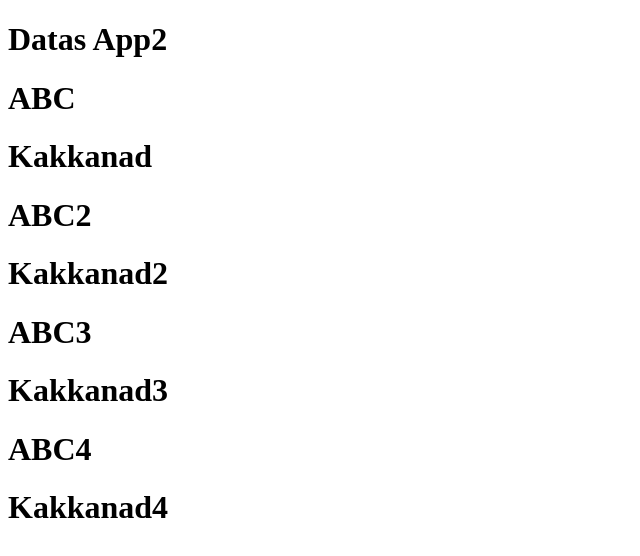
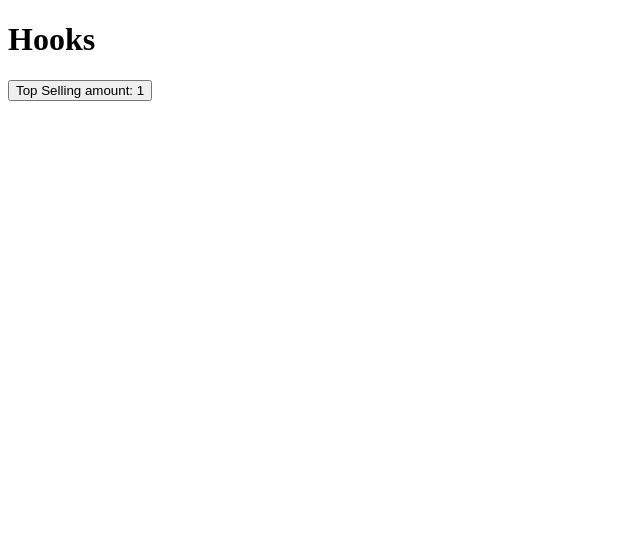
Before and after one commit to AnsaAli/basics-frontend, a React (Vite) app in the folder 5.npm-parcel/: page / in a window 1280 px wide. Shown: the top 556 px of the page, without its empty margins (0-640 px from the left). Built offline with nearby package versions, Linux system fonts and the light colour scheme.

Commit message:
add useState

```diff
--- a/5.npm-parcel/App.js
+++ b/5.npm-parcel/App.js
@@ -1,89 +1,16 @@
 import React from "react";
-import ReactDOM from "react-dom/client";
+import ReactDOM from "react-dom";
+import Component1 from "./component/Component1";
 
-//React element
-const heading = (<h1>Hello React Element</h1>);
+const App = () => {
+  return (
+    <div>
+      <h1>Hooks</h1>
+      <Component1/>
+    </div>
 
-//React component: funtion will return a react elemet/jsx
-const HeadingComponent = () => {
-  return <h1>Hello from React Component</h1>;
+  );
 };
 
-//can also write
-const HeadingComponent2 = ()=>(
-    <div>
-        <h1>Hello from HeadingComponent2</h1>
-    </div>
-)
-
-//need to pass this as a props in Demo comoponet
-let resObj = {
-    resName : 'ABC',
-    place: 'Kakkanad'
-}
-
-const Demo= (props)=>{
- const {data} = props
-    return(
-        <div>
-            <h1>{data.resName}</h1>
-            <h1>{data.place}</h1>
-        </div>
-    )
-}
-const App=()=>{
-    return(
-        <div>
-            <h1>Datas</h1>
-            <Demo data = {resObj}/>
-        </div>
-    )
-}
-
-
-
-
-//if there is an array of list
-let resList = [{
-    resName : 'ABC',
-    place: 'Kakkanad'
-},
-{
-    resName : 'ABC2',
-    place: 'Kakkanad2'
-},
-{
-    resName : 'ABC3',
-    place: 'Kakkanad3'
-},
-{
-    resName : 'ABC4',
-    place: 'Kakkanad4'
-}]
-
-const Demo2= (props)=>{
- const {data} = props
-    return(
-        <div>
-            <h1>{data.resName}</h1>
-            <h1>{data.place}</h1>
-        </div>
-    )
-}
-const App2=()=>{
-    return(
-        <div>
-            <h1>Datas App2</h1>
-            {/* <Demo2 data = {resList[0]}/>
-            <Demo2 data = {resList[1]}/>
-            <Demo2 data = {resList[2]}/> */}
-
-            {
-                resList.map((list, index) => <Demo2 key={index} data ={list}/>)
-            }
-        </div>
-    )
-}
-
 const root = ReactDOM.createRoot(document.getElementById("root"));
-root.render(<App2 />);
+root.render(<App />);
--- /dev/null
+++ b/5.npm-parcel/component/Component1.js
@@ -0,0 +1,20 @@
+import React, { useState } from 'react'
+
+const Component1 = () => {
+    const [value, setValue]=useState(1)
+    // let x=10
+
+    const handleClick = ()=>{
+    //   x= x+10
+    const double = value * 2;
+    setValue(double)
+      console.log('button clicked, value:',value)
+    }
+  return (
+    <div>
+        <button onClick={()=> handleClick ()}>Top Selling amount: {value}</button>
+    </div>
+  )
+}
+
+export default Component1
```
Also changed, not shown: 5.npm-parcel/component/AppDemo.js (added, +89 -0 lines).
